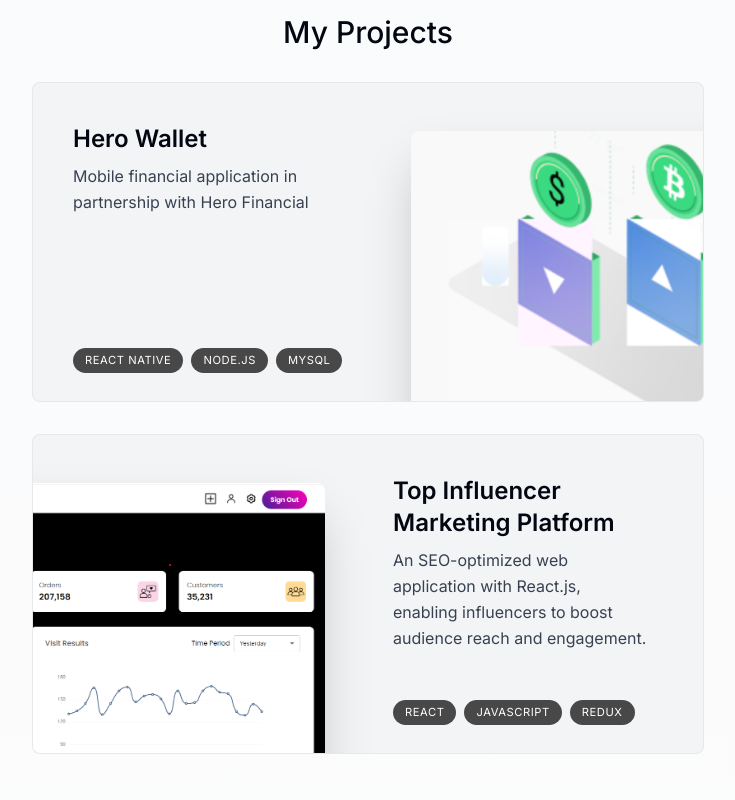
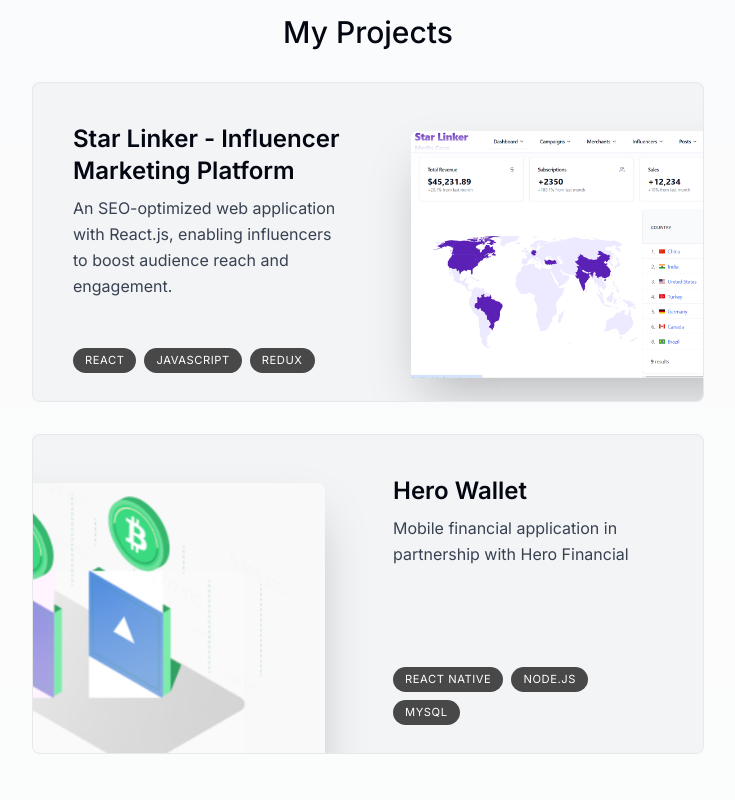
Before and after one commit to gaomuziyuan/aboutMe, a Next.js app: page / in a window 1280 px wide. Shown: the part 1160-1960 px from the top of the page, without its empty margins (272-1007 px from the left). Built offline with nearby package versions, Linux system fonts and the light colour scheme.

Commit message:
update dashboard

```diff
--- a/src/components/project.tsx
+++ b/src/components/project.tsx
@@ -47,7 +47,7 @@
             ))}
           </ul>
         </div>
-
+        <a href="https://star-linker-frontend.vercel.app/">
           <Image
             src={imageUrl}
             alt="Project I worked on"
@@ -63,6 +63,7 @@
           group-even:group-hover:rotate-2
           group-even:right-[initial] group-even:-left-40"
           />
+        </a>
       </section>
     </motion.div>
   );
--- a/src/lib/data.ts
+++ b/src/lib/data.ts
@@ -33,18 +33,19 @@
 
 export const projectsData = [
   {
+    title: "Star Linker - Influencer Marketing Platform",
+    description:
+      "An SEO-optimized web application with React.js, enabling influencers to boost audience reach and engagement.",
+    tags: ["React", "JavaScript", "Redux"],
+    imageUrl: dashboard,
+    prodUrl: "https://star-linker-frontend.vercel.app/",
+  },
+  {
     title: "Hero Wallet",
     description:
       "Mobile financial application in partnership with Hero Financial",
     tags: ["React Native", "node.js", "MySQL"],
     imageUrl: hero,
-  },
-  {
-    title: "Top Influencer Marketing Platform",
-    description:
-      "An SEO-optimized web application with React.js, enabling influencers to boost audience reach and engagement.",
-    tags: ["React", "JavaScript", "Redux"],
-    imageUrl: dashboard,
   },
 ] as const;
 
```
Also changed, not shown: public/dashboard.png. Lines whose indentation alone changed are shown as unchanged.
